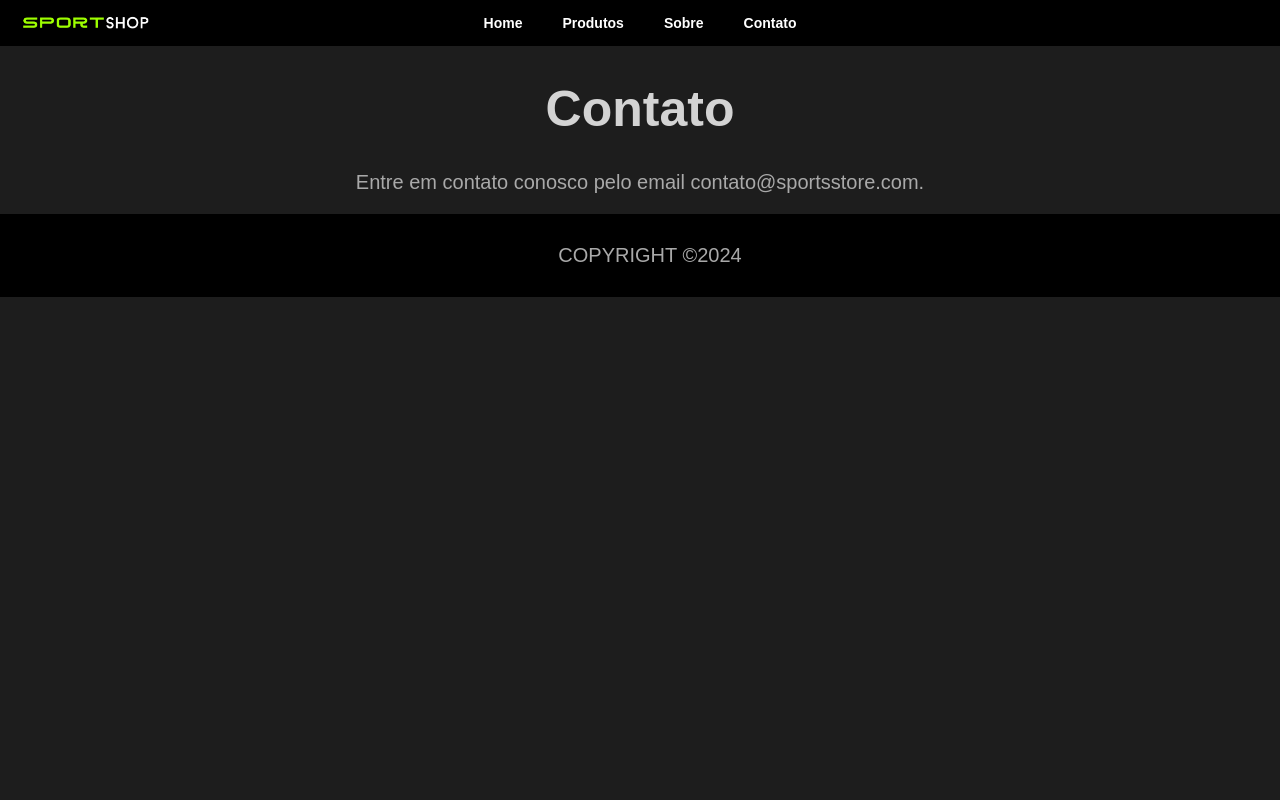
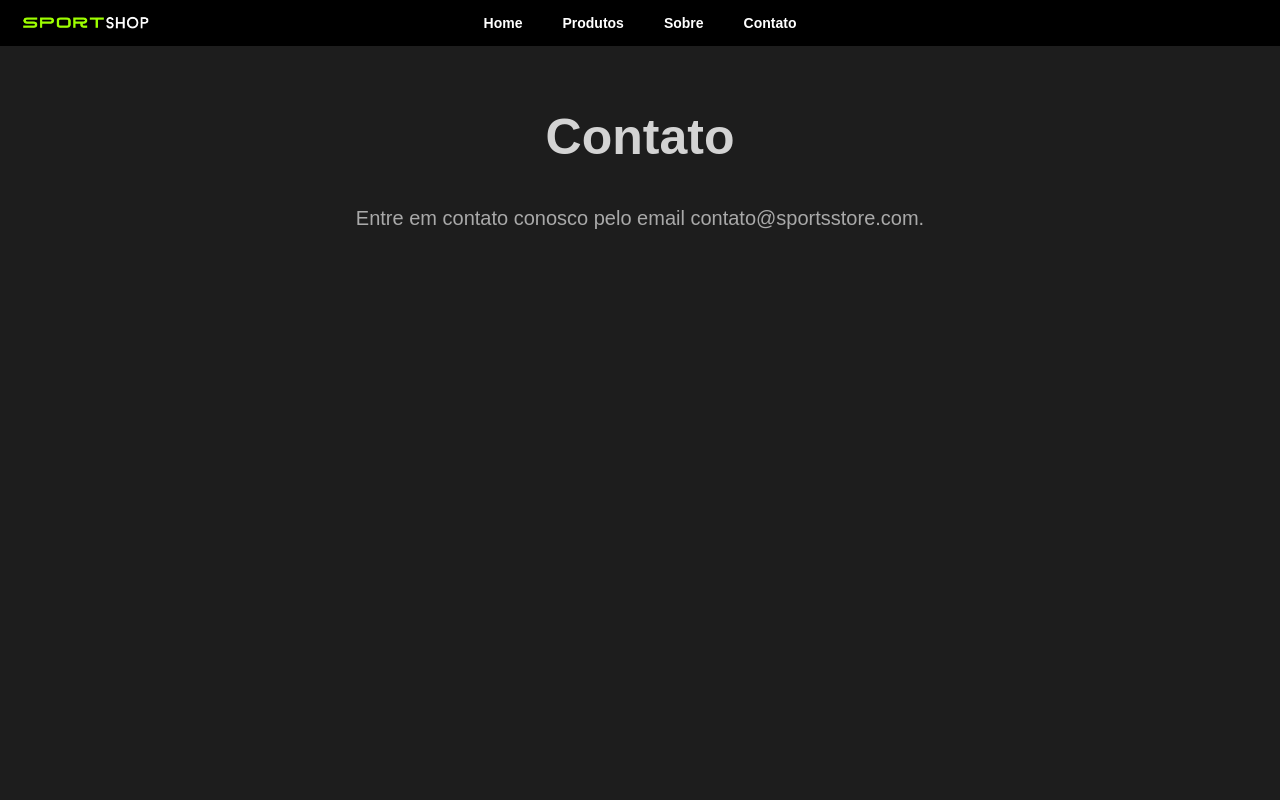
Before and after one commit to Linasferraz/SportShop, a React (Vite) app: page /contato in a window 1280 px wide. Shown: the top 800 px of the page. Built offline with nearby package versions, Linux system fonts and the light colour scheme.

Commit message:
ajustando o footer

```diff
--- a/src/components/Contato.jsx
+++ b/src/components/Contato.jsx
@@ -3,10 +3,15 @@ import '../css/global.css';
 
 function Contato() {
   return (
-    <div>
-      <h1>Contato</h1>
-      <p>Entre em contato conosco pelo email contato@sportsstore.com.</p>
-    </div>
+    <>
+    <section>
+      <div className='contato'>
+        <h1>Contato</h1>
+        <p>Entre em contato conosco pelo email contato@sportsstore.com.</p>
+     </div>
+    </section>
+    </>
+
   );
 }
 
--- a/src/css/contato.css
+++ b/src/css/contato.css
@@ -1,4 +1,8 @@
 /* Contato */
 .contato {
+    margin-bottom: 38rem;
+    justify-content: center;
+    align-items: center;
     padding: 20px;
+
 }
--- a/src/css/error.css
+++ b/src/css/error.css
@@ -4,6 +4,7 @@
     align-items: center;
     flex-direction: column;
     padding: 100px;
+    margin-bottom: 38rem;
 
 }
 
```
